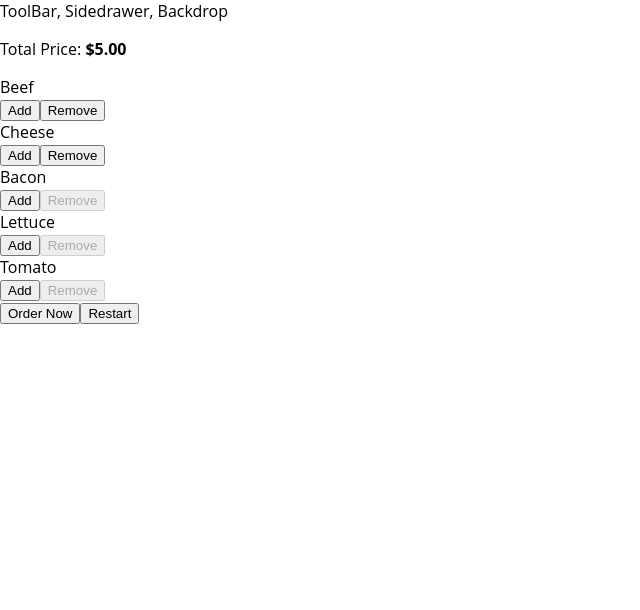
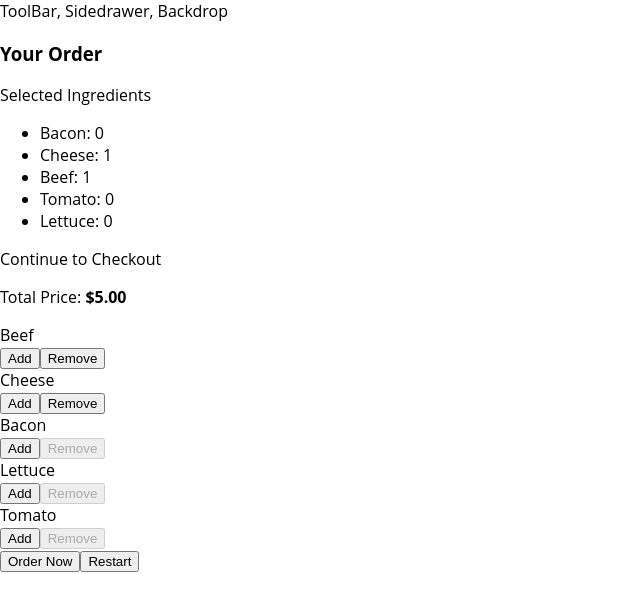
Before and after one commit to d-mui22/Burger-Project, a React app: page / in a window 1280 px wide. Shown: the top 610 px of the page, without its empty margins (0-640 px from the left). Built offline with nearby package versions, Linux system fonts and the light colour scheme.

Commit message:
order summary modal completed, logic needed

```diff
--- /dev/null
+++ b/src/components/Burger/OrderSummary/OrderSummary.js
@@ -0,0 +1,23 @@
+import React, {Fragment} from 'react'
+
+const orderSummary = (props) => {
+  const ingredientSummary = Object.keys(props.ingredients)
+    .map(ingredientKey => {
+      return (
+        <li key={ingredientKey}>
+          <span style={{textTransform: 'capitalize'}}>{ingredientKey}</span>: {props.ingredients[ingredientKey]}
+        </li>)
+    })
+  return(
+    <Fragment>
+      <h3>Your Order</h3>
+      <p>Selected Ingredients</p>
+      <ul>
+        {ingredientSummary}
+      </ul>
+      <p>Continue to Checkout</p>
+    </Fragment>
+  )
+}
+
+export default orderSummary
--- /dev/null
+++ b/src/components/UI/Modal/Modal.css
@@ -0,0 +1,20 @@
+.Modal {
+  position: fixed;
+  z-index: 500;
+  background-color: #fff;
+  width: 70%;
+  border: 1px solid #ccc;
+  box-shadow: 1px 1px 1px #000;
+  padding: 16px;
+  left: 15%;
+  top: 30%;
+  box-sizing: border-box;
+  transition: all 0.3s ease-out;
+}
+
+@media (min-width: 600px) {
+  .Modal {
+    width: 500px;
+    left: calc(50% - 250px);
+  }
+}
--- /dev/null
+++ b/src/components/UI/Modal/Modal.js
@@ -0,0 +1,12 @@
+import React from 'react'
+import classes from './Modal.css'
+
+const modal = (props) => {
+  return(
+    <div className={classes.Modal}>
+      {props.children}
+    </div>
+  )
+}
+
+export default modal
--- a/src/containers/BurgerBuilder/BurgerBuilder.js
+++ b/src/containers/BurgerBuilder/BurgerBuilder.js
@@ -1,6 +1,8 @@
 import React, {Component, Fragment} from 'react'
 import Burger from '../../components/Burger/Burger'
 import BuildControls from '../../components/Burger/BuildControls/BuildControls'
+import Modal from '../../components/UI/Modal/Modal'
+import OrderSummary from '../../components/Burger/OrderSummary/OrderSummary'
 
 const INGREDIENT_PRICES = {
   lettuce: .25,
@@ -103,6 +105,11 @@
     }
     return (
       <Fragment>
+        <Modal>
+          <OrderSummary
+            ingredients={this.state.ingredients}
+          />
+        </Modal>
         <Burger
           ingredients = {this.state.ingredients}
         />
```
Also changed, not shown: src/components/UI/Backdrop/Backdrop.js (added).
